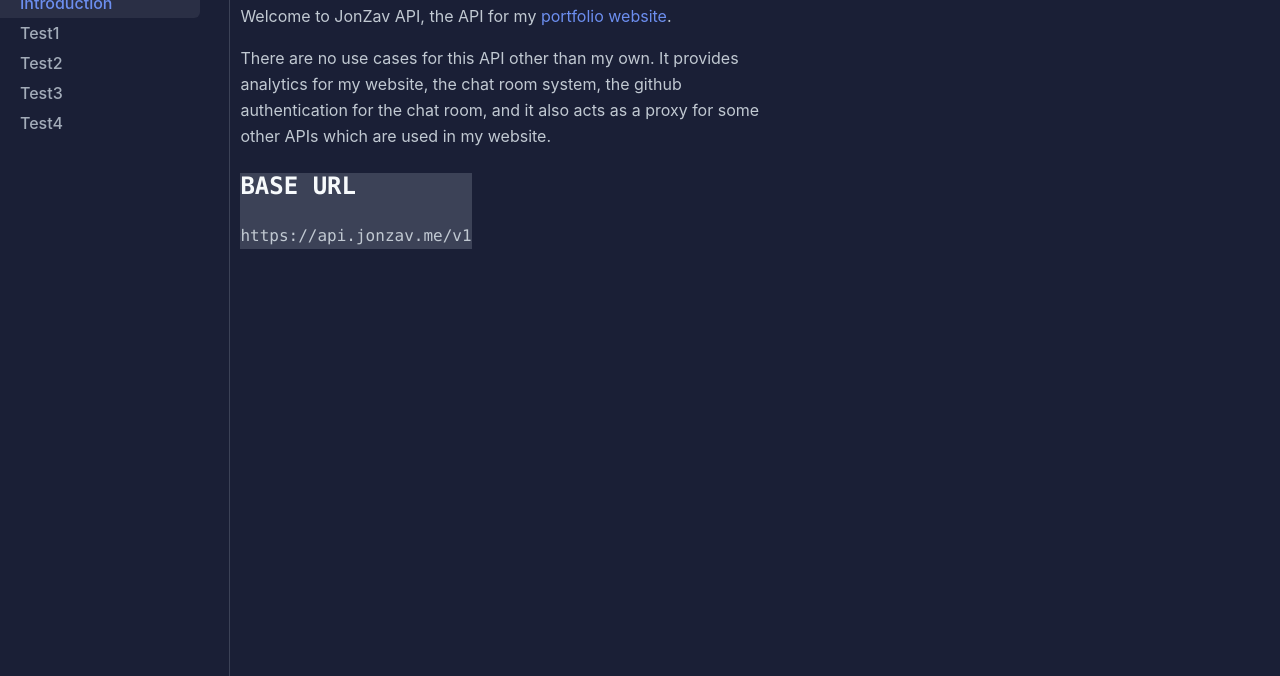
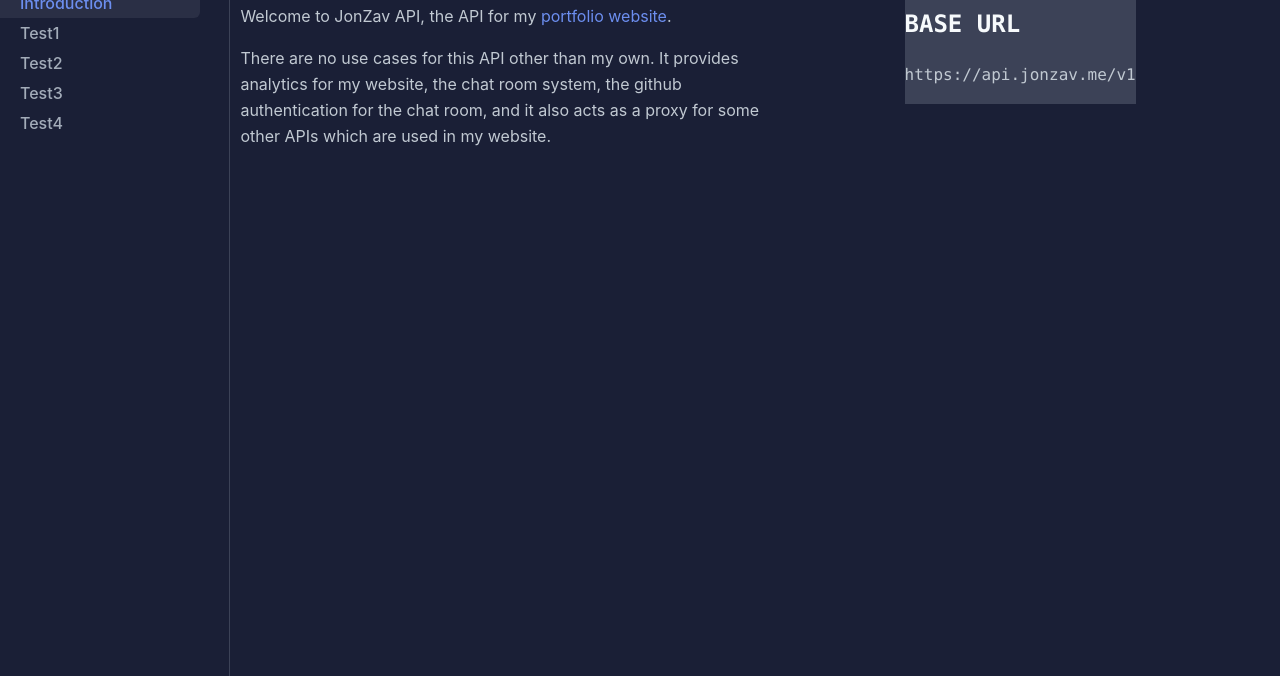
Before and after one commit to JonZavialov/backend-docs, a plain HTML site: page index.html in a window 1280 px wide. Shown: the part 124-800 px from the top of the page. Drawn offline with nearby package versions, Linux system fonts and the light colour scheme.

Commit message:
made styling work so code snippet is centered in right

```diff
--- a/index.html
+++ b/index.html
@@ -36,7 +36,8 @@
         <a href="https://jonzav.me/social">Contact</a>
       </nav>
       <section id="docs">
-        <div id="intro">
+        <div id="intro" class="docs-section">
+          <div class="docs-text-section">
             <h1>Introduction</h1>
             <p>
               Welcome to JonZav API, the API for my
@@ -48,6 +49,7 @@
               authentication for the chat room, and it also acts as a proxy for
               some other APIs which are used in my website.
             </p>
+          </div>
           <div class="snippet">
             <h1>BASE URL</h1>
             <p>https://api.jonzav.me/v1</p>
--- a/styles.css
+++ b/styles.css
@@ -79,7 +79,6 @@ p a:hover {
   line-height: 26px;
   color: #c1c9d2;
   font-weight: 400;
-  width: 50%;
 }
 
 .snippet {
@@ -88,6 +87,8 @@ p a:hover {
   font-variant: normal;
   background-color: #3c4257;
   width: fit-content;
+  height: fit-content;
+  margin: auto;
 }
 
 .snippet h1 {
@@ -101,3 +102,11 @@ p a:hover {
   font-weight: 400;
   line-height: 20px;
 }
+
+.docs-section {
+  display: flex;
+}
+
+.docs-text-section {
+  width: 50%;
+}
```
Lines whose indentation alone changed are shown as unchanged.
